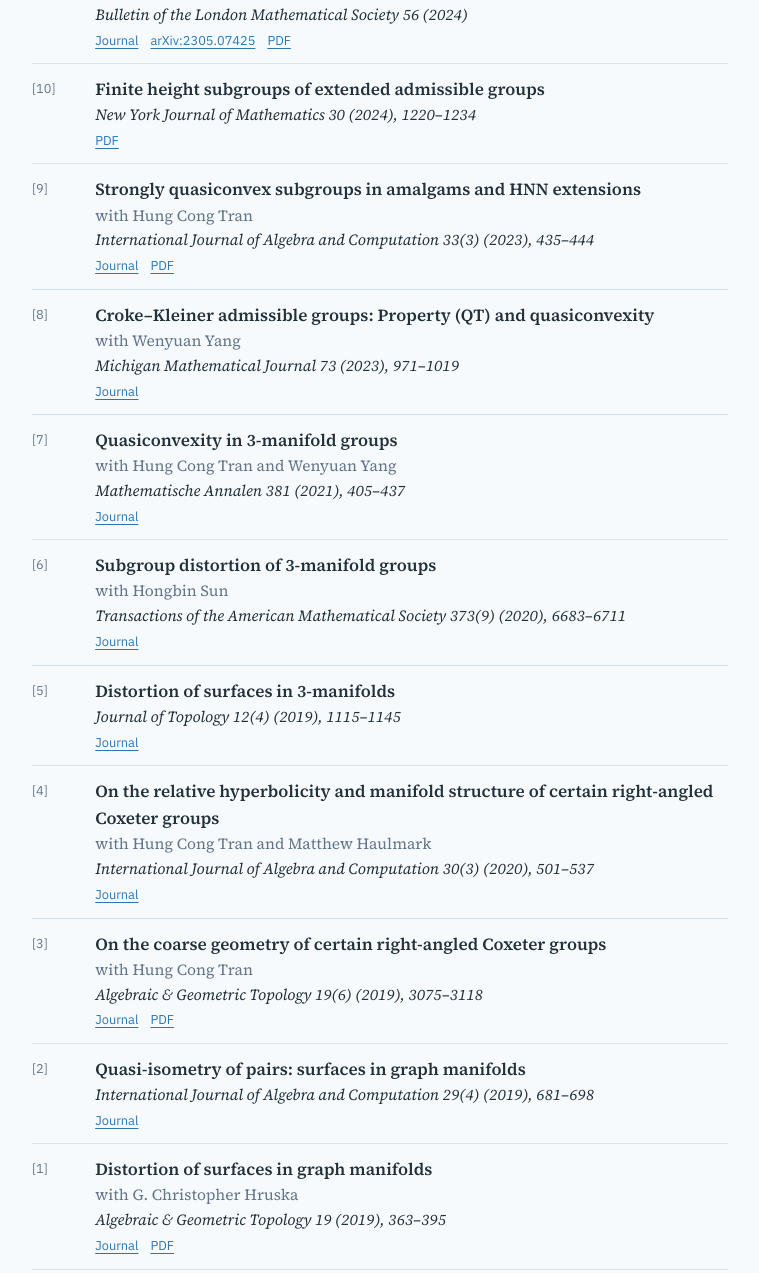
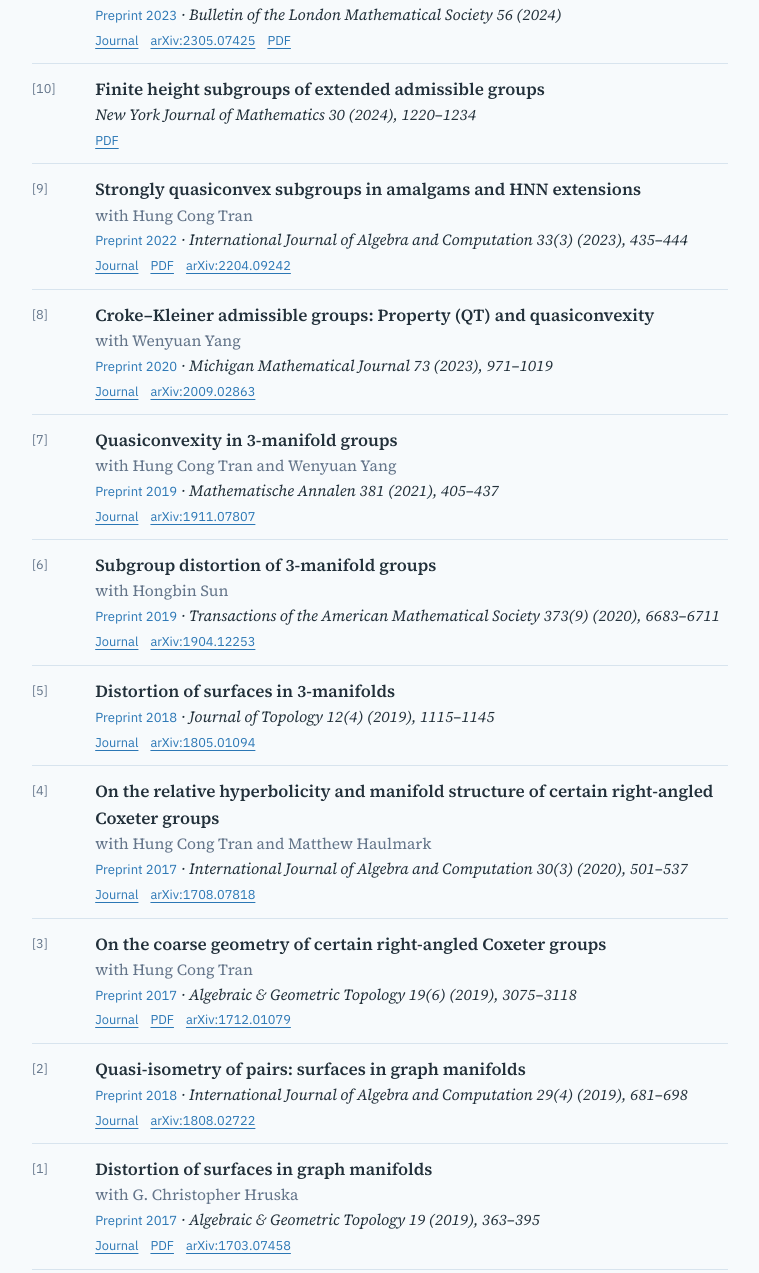
Before and after one commit to nthoang-math/nthoang-math.github.io, a plain HTML site: page index.html in a window 1280 px wide. Shown: the part 3043-4316 px from the top of the page, without its empty margins (260-1019 px from the left). Drawn offline with Linux system fonts and the light colour scheme.

Commit message:
Add files via upload

```diff
--- a/index.html
+++ b/index.html
@@ -139,6 +139,7 @@ section > h2 { font-size: 1.5rem; font-weight: 600; margin-bottom: 18px; }
 .paper .a { color: var(--muted); font-size: .97rem; }
 .paper .v { font-style: italic; font-size: .97rem; }
 .paper .l { font-family: var(--font-ui); font-size: .8rem; margin-top: 3px; display: flex; gap: 12px; flex-wrap: wrap; }
+.paper .py { font-style: normal; font-family: var(--font-ui); font-size: .82rem; color: var(--accent-deep); }
 .paper .tag { font-family: var(--font-ui); font-size: .7rem; color: var(--accent-deep); background: var(--accent-soft); border-radius: 4px; padding: 1px 6px; margin-left: 6px; font-weight: 500; vertical-align: 2px; font-style: normal; }
 .paper.hidden { display: none; }
 .count { font-family: var(--font-ui); font-size: .8rem; color: var(--muted); margin: -8px 0 12px; }
@@ -355,26 +356,26 @@ footer { border-top: 1px solid var(--rule); margin-top: 40px; padding: 22px 0 40
 <script>
 /* Newest first, in the order of the CV. */
 const PAPERS = [
-  {t:"Subgroup distortion in free-by-cyclic groups with linearly growing monodromy", a:"", v:"Preprint, 2026", tags:["fbc"], pre:true, l:[]},
-  {t:"Quasi-isometric rigidity of extended admissible groups", a:"with Alex Margolis", v:"Journal of the London Mathematical Society, to appear", tags:["adm"], l:[["Journal","https://londmathsoc.onlinelibrary.wiley.com/doi/10.1112/jlms.70657"],["PDF","https://drive.google.com/file/d/1ReGHgBQu0M6TcBgtfoARNVJAbFY8B9He/view?usp=sharing"]]},
-  {t:"Quasi-redirecting boundaries of groups with linear divergence and 3-manifold groups", a:"", v:"Geometriae Dedicata 220 (2026), 30", tags:["bd","3m"], l:[["Journal","https://link.springer.com/article/10.1007/s10711-026-01084-z"],["arXiv:2505.06790","https://arxiv.org/abs/2505.06790"],["PDF","https://drive.google.com/file/d/1IuvGolmNO3VR3Ze6P163CcwK0OkgRzVW/view?usp=sharing"]]},
-  {t:"Quasi-redirecting boundaries of nonpositively curved groups", a:"with Yulan Qing", v:"Groups, Geometry, and Dynamics, to appear", tags:["bd","3m"], l:[["arXiv:2503.22994","https://arxiv.org/abs/2503.22994"],["PDF","https://drive.google.com/file/d/1V4qgucmu9jEm5LI7ddGuqaMIPZO8jpIY/view?usp=sharing"]]},
-  {t:"Coarse geometry of extended admissible groups", a:"with Toan Trong Dao", v:"Submitted", tags:["adm"], pre:true, l:[["arXiv:2512.24784","https://arxiv.org/abs/2512.24784"]]},
+  {py:2026, t:"Subgroup distortion in free-by-cyclic groups with linearly growing monodromy", a:"", v:"", tags:["fbc"], l:[]},
+  {py:2024, t:"Quasi-isometric rigidity of extended admissible groups", a:"with Alex Margolis", v:"Journal of the London Mathematical Society, to appear", tags:["adm"], l:[["Journal","https://londmathsoc.onlinelibrary.wiley.com/doi/10.1112/jlms.70657"],["PDF","https://drive.google.com/file/d/1ReGHgBQu0M6TcBgtfoARNVJAbFY8B9He/view?usp=sharing"],["arXiv:2401.03635","https://arxiv.org/abs/2401.03635"]]},
+  {py:2025, t:"Quasi-redirecting boundaries of groups with linear divergence and 3-manifold groups", a:"", v:"Geometriae Dedicata 220 (2026), 30", tags:["bd","3m"], l:[["Journal","https://link.springer.com/article/10.1007/s10711-026-01084-z"],["arXiv:2505.06790","https://arxiv.org/abs/2505.06790"],["PDF","https://drive.google.com/file/d/1IuvGolmNO3VR3Ze6P163CcwK0OkgRzVW/view?usp=sharing"]]},
+  {py:2025, t:"Quasi-redirecting boundaries of nonpositively curved groups", a:"with Yulan Qing", v:"Groups, Geometry, and Dynamics, to appear", tags:["bd","3m"], l:[["arXiv:2503.22994","https://arxiv.org/abs/2503.22994"],["PDF","https://drive.google.com/file/d/1V4qgucmu9jEm5LI7ddGuqaMIPZO8jpIY/view?usp=sharing"]]},
+  {py:2025, t:"Coarse geometry of extended admissible groups", a:"with Toan Trong Dao", v:"Submitted", tags:["adm"], l:[["arXiv:2512.24784","https://arxiv.org/abs/2512.24784"]]},
   {t:"Separability properties of extended admissible groups", a:"", v:"Forum Mathematicum 38(2) (2026), 519–537", tags:["adm"], l:[["Journal","https://www.degruyterbrill.com/document/doi/10.1515/forum-2024-0194/html"]]},
-  {t:"Property (QT) of 3-manifold groups", a:"with Suzhen Han and Wenyuan Yang", v:"Algebraic & Geometric Topology 25 (2025), 107–159", tags:["3m"], l:[["Journal","https://msp.org/agt/2025/25-1/p04.xhtml"],["PDF","https://msp.org/agt/2025/25-1/agt-v25-n1-p04-s.pdf"]]},
+  {py:2021, t:"Property (QT) of 3-manifold groups", a:"with Suzhen Han and Wenyuan Yang", v:"Algebraic & Geometric Topology 25 (2025), 107–159", tags:["3m"], l:[["Journal","https://msp.org/agt/2025/25-1/p04.xhtml"],["PDF","https://msp.org/agt/2025/25-1/agt-v25-n1-p04-s.pdf"],["arXiv:2108.03361","https://arxiv.org/abs/2108.03361"]]},
   {t:"Some remarks on subgroups of free-by-cyclic groups", a:"with Minh Nhat Doan", v:"Vietnam Journal of Mathematics 54 (2026), 715–728", tags:["fbc"], l:[["Journal","https://link.springer.com/article/10.1007/s10013-025-00762-x"]]},
-  {t:"Sublinearly Morse boundary of CAT(0) admissible groups", a:"with Yulan Qing", v:"Journal of Group Theory 27(4) (2024), 857–897", tags:["adm","bd"], l:[["Journal","https://www.degruyter.com/document/doi/10.1515/jgth-2023-0145/html"],["PDF","https://www.researchgate.net/publication/358975937_Sublinearly_Morse_Boundary_of_CAT0_admissible_groups"]]},
-  {t:"Largest hyperbolic action of 3-manifold groups", a:"with Carolyn Abbott and Alex Rasmussen", v:"Bulletin of the London Mathematical Society 56 (2024)", tags:["3m"], l:[["Journal","https://londmathsoc.onlinelibrary.wiley.com/doi/10.1112/blms.13118"],["arXiv:2305.07425","https://arxiv.org/abs/2305.07425"],["PDF","https://drive.google.com/file/d/1IX5r5bMHN4Gx2IGmxAqFn3JG2YQAvvo5/view?usp=sharing"]]},
+  {py:2022, t:"Sublinearly Morse boundary of CAT(0) admissible groups", a:"with Yulan Qing", v:"Journal of Group Theory 27(4) (2024), 857–897", tags:["adm","bd"], l:[["Journal","https://www.degruyter.com/document/doi/10.1515/jgth-2023-0145/html"],["PDF","https://www.researchgate.net/publication/358975937_Sublinearly_Morse_Boundary_of_CAT0_admissible_groups"],["arXiv:2203.00935","https://arxiv.org/abs/2203.00935"]]},
+  {py:2023, t:"Largest hyperbolic action of 3-manifold groups", a:"with Carolyn Abbott and Alex Rasmussen", v:"Bulletin of the London Mathematical Society 56 (2024)", tags:["3m"], l:[["Journal","https://londmathsoc.onlinelibrary.wiley.com/doi/10.1112/blms.13118"],["arXiv:2305.07425","https://arxiv.org/abs/2305.07425"],["PDF","https://drive.google.com/file/d/1IX5r5bMHN4Gx2IGmxAqFn3JG2YQAvvo5/view?usp=sharing"]]},
   {t:"Finite height subgroups of extended admissible groups", a:"", v:"New York Journal of Mathematics 30 (2024), 1220–1234", tags:["adm"], l:[["PDF","https://nyjm.albany.edu/j/2024/30-54v.pdf"]]},
-  {t:"Strongly quasiconvex subgroups in amalgams and HNN extensions", a:"with Hung Cong Tran", v:"International Journal of Algebra and Computation 33(3) (2023), 435–444", tags:["fbc"], l:[["Journal","https://www.worldscientific.com/doi/abs/10.1142/S0218196723500212"],["PDF","https://drive.google.com/file/d/1BckLpSTS9sxFolMBEXS9Ve2an0L_PEzf/view?usp=sharing"]]},
-  {t:"Croke–Kleiner admissible groups: Property (QT) and quasiconvexity", a:"with Wenyuan Yang", v:"Michigan Mathematical Journal 73 (2023), 971–1019", tags:["adm"], l:[["Journal","https://projecteuclid.org/journals/michigan-mathematical-journal/advance-publication/CrokeKleiner-Admissible-Groups-Property-QT-and-Quasiconvexity/10.1307/mmj/20216045.short"]]},
-  {t:"Quasiconvexity in 3-manifold groups", a:"with Hung Cong Tran and Wenyuan Yang", v:"Mathematische Annalen 381 (2021), 405–437", tags:["3m"], l:[["Journal","https://link.springer.com/article/10.1007/s00208-020-02044-y"]]},
-  {t:"Subgroup distortion of 3-manifold groups", a:"with Hongbin Sun", v:"Transactions of the American Mathematical Society 373(9) (2020), 6683–6711", tags:["3m"], l:[["Journal","https://www.ams.org/journals/tran/2020-373-09/S0002-9947-2020-08139-2/home.html"]]},
-  {t:"Distortion of surfaces in 3-manifolds", a:"", v:"Journal of Topology 12(4) (2019), 1115–1145", tags:["3m"], l:[["Journal","https://londmathsoc.onlinelibrary.wiley.com/doi/abs/10.1112/topo.12114"]]},
-  {t:"On the relative hyperbolicity and manifold structure of certain right-angled Coxeter groups", a:"with Hung Cong Tran and Matthew Haulmark", v:"International Journal of Algebra and Computation 30(3) (2020), 501–537", tags:["cox"], l:[["Journal","https://www.worldscientific.com/doi/abs/10.1142/S0218196720500095"]]},
-  {t:"On the coarse geometry of certain right-angled Coxeter groups", a:"with Hung Cong Tran", v:"Algebraic & Geometric Topology 19(6) (2019), 3075–3118", tags:["cox"], l:[["Journal","https://doi.org/10.2140/agt.2019.19.3075"],["PDF","https://msp.org/agt/2019/19-6/agt-v19-n6-p11-s.pdf"]]},
-  {t:"Quasi-isometry of pairs: surfaces in graph manifolds", a:"", v:"International Journal of Algebra and Computation 29(4) (2019), 681–698", tags:["3m"], l:[["Journal","https://www.worldscientific.com/doi/abs/10.1142/S0218196719500218"]]},
-  {t:"Distortion of surfaces in graph manifolds", a:"with G. Christopher Hruska", v:"Algebraic & Geometric Topology 19 (2019), 363–395", tags:["3m"], l:[["Journal","https://doi.org/10.2140/agt.2019.19.363"],["PDF","https://msp.org/agt/2019/19-1/agt-v19-n1-p09-s.pdf"]]}
+  {py:2022, t:"Strongly quasiconvex subgroups in amalgams and HNN extensions", a:"with Hung Cong Tran", v:"International Journal of Algebra and Computation 33(3) (2023), 435–444", tags:["fbc"], l:[["Journal","https://www.worldscientific.com/doi/abs/10.1142/S0218196723500212"],["PDF","https://drive.google.com/file/d/1BckLpSTS9sxFolMBEXS9Ve2an0L_PEzf/view?usp=sharing"],["arXiv:2204.09242","https://arxiv.org/abs/2204.09242"]]},
+  {py:2020, t:"Croke–Kleiner admissible groups: Property (QT) and quasiconvexity", a:"with Wenyuan Yang", v:"Michigan Mathematical Journal 73 (2023), 971–1019", tags:["adm"], l:[["Journal","https://projecteuclid.org/journals/michigan-mathematical-journal/advance-publication/CrokeKleiner-Admissible-Groups-Property-QT-and-Quasiconvexity/10.1307/mmj/20216045.short"],["arXiv:2009.02863","https://arxiv.org/abs/2009.02863"]]},
+  {py:2019, t:"Quasiconvexity in 3-manifold groups", a:"with Hung Cong Tran and Wenyuan Yang", v:"Mathematische Annalen 381 (2021), 405–437", tags:["3m"], l:[["Journal","https://link.springer.com/article/10.1007/s00208-020-02044-y"],["arXiv:1911.07807","https://arxiv.org/abs/1911.07807"]]},
+  {py:2019, t:"Subgroup distortion of 3-manifold groups", a:"with Hongbin Sun", v:"Transactions of the American Mathematical Society 373(9) (2020), 6683–6711", tags:["3m"], l:[["Journal","https://www.ams.org/journals/tran/2020-373-09/S0002-9947-2020-08139-2/home.html"],["arXiv:1904.12253","https://arxiv.org/abs/1904.12253"]]},
+  {py:2018, t:"Distortion of surfaces in 3-manifolds", a:"", v:"Journal of Topology 12(4) (2019), 1115–1145", tags:["3m"], l:[["Journal","https://londmathsoc.onlinelibrary.wiley.com/doi/abs/10.1112/topo.12114"],["arXiv:1805.01094","https://arxiv.org/abs/1805.01094"]]},
+  {py:2017, t:"On the relative hyperbolicity and manifold structure of certain right-angled Coxeter groups", a:"with Hung Cong Tran and Matthew Haulmark", v:"International Journal of Algebra and Computation 30(3) (2020), 501–537", tags:["cox"], l:[["Journal","https://www.worldscientific.com/doi/abs/10.1142/S0218196720500095"],["arXiv:1708.07818","https://arxiv.org/abs/1708.07818"]]},
+  {py:2017, t:"On the coarse geometry of certain right-angled Coxeter groups", a:"with Hung Cong Tran", v:"Algebraic & Geometric Topology 19(6) (2019), 3075–3118", tags:["cox"], l:[["Journal","https://doi.org/10.2140/agt.2019.19.3075"],["PDF","https://msp.org/agt/2019/19-6/agt-v19-n6-p11-s.pdf"],["arXiv:1712.01079","https://arxiv.org/abs/1712.01079"]]},
+  {py:2018, t:"Quasi-isometry of pairs: surfaces in graph manifolds", a:"", v:"International Journal of Algebra and Computation 29(4) (2019), 681–698", tags:["3m"], l:[["Journal","https://www.worldscientific.com/doi/abs/10.1142/S0218196719500218"],["arXiv:1808.02722","https://arxiv.org/abs/1808.02722"]]},
+  {py:2017, t:"Distortion of surfaces in graph manifolds", a:"with G. Christopher Hruska", v:"Algebraic & Geometric Topology 19 (2019), 363–395", tags:["3m"], l:[["Journal","https://doi.org/10.2140/agt.2019.19.363"],["PDF","https://msp.org/agt/2019/19-1/agt-v19-n1-p09-s.pdf"],["arXiv:1703.07458","https://arxiv.org/abs/1703.07458"]]}
 ];
 
 const list = document.getElementById('paperlist');
@@ -389,7 +390,7 @@ PAPERS.forEach((p,i)=>{
     '<div class="n">[' + num + ']</div><div>' +
     '<div class="t">' + esc(p.t) + (p.pre ? '<span class="tag">preprint</span>' : '') + '</div>' +
     (p.a ? '<div class="a">' + esc(p.a) + '</div>' : '') +
-    '<div class="v">' + esc(p.v) + '</div>' +
+    '<div class="v">' + (p.py ? '<span class="py">Preprint ' + p.py + '</span>' + (p.v ? ' · ' : '') : '') + esc(p.v) + '</div>' +
     (p.l.length ? '<div class="l">' + p.l.map(x=>'<a href="'+x[1]+'">'+esc(x[0])+'</a>').join('') + '</div>' : '') +
     '</div>';
   list.appendChild(li);
```
